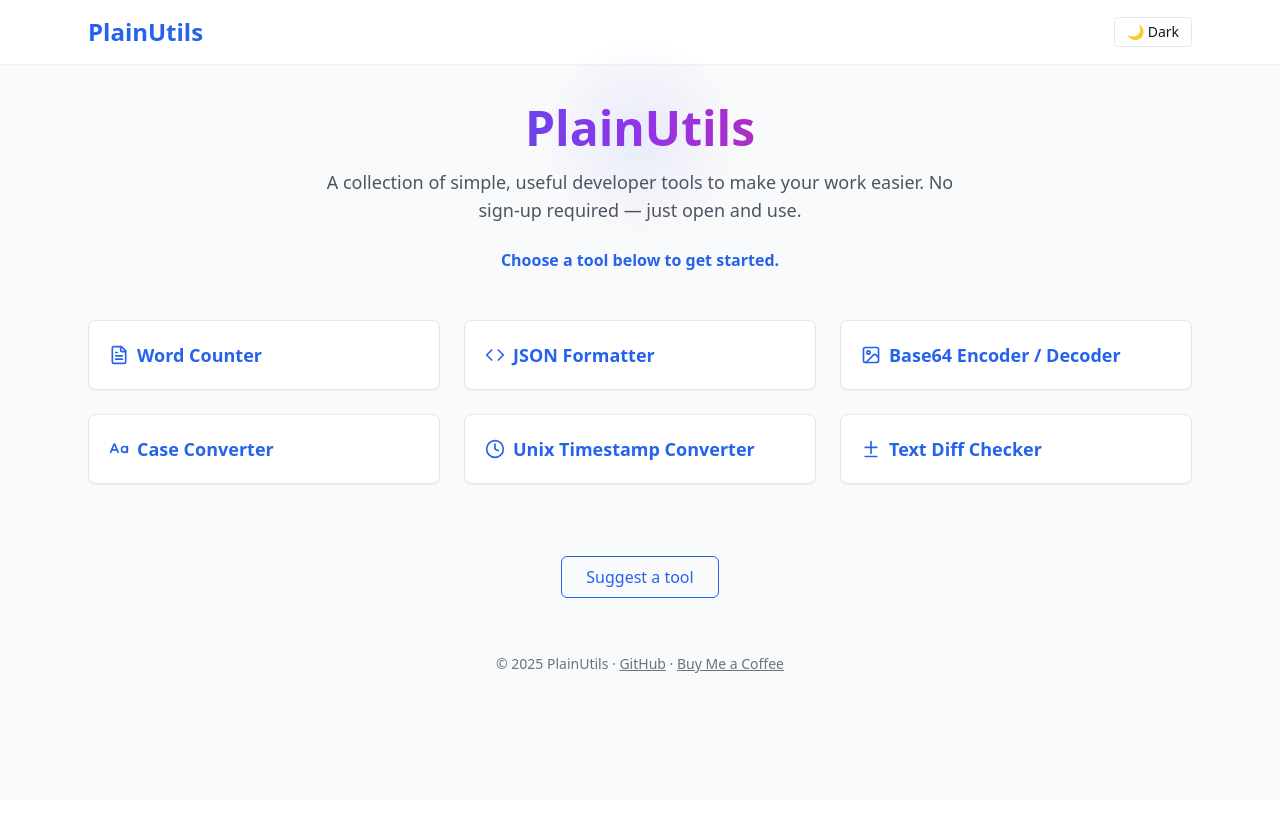
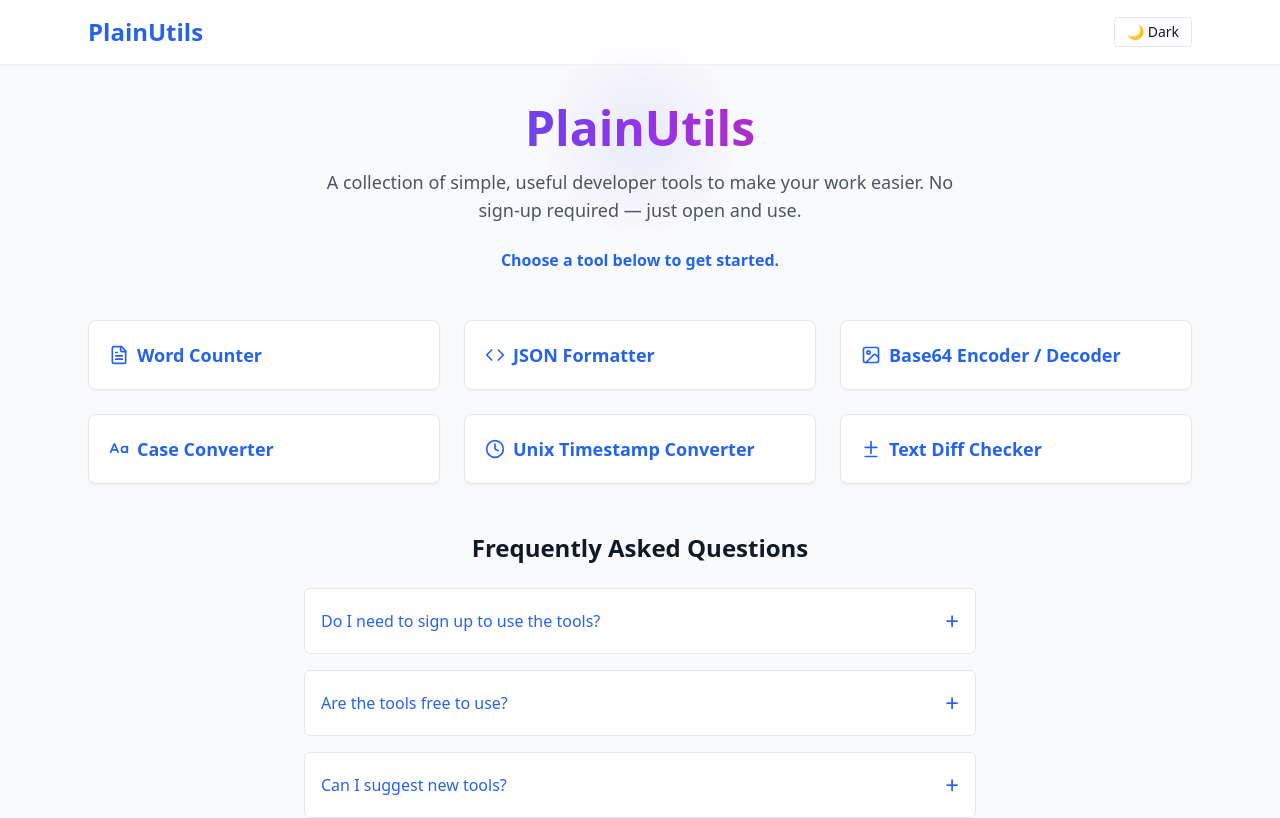
Before and after one commit to pingryte/plainutils, a Next.js app: page / in a window 1280 px wide. Shown: the top 818 px of the page. Built offline with nearby package versions, Linux system fonts and the light colour scheme.

Commit message:
Added FAQs section

```diff
--- a/components/Layout.js
+++ b/components/Layout.js
@@ -30,12 +30,12 @@ function ToolSwitcher() {
                 href={href}
                 aria-current={isActive ? 'page' : undefined}
                 className={`flex items-center gap-3 p-2 rounded-md ${isActive
-                    ? 'bg-blue-100 dark:bg-blue-900 text-blue-700 dark:text-blue-300 font-semibold'
-                    : 'text-gray-700 dark:text-gray-300 hover:bg-gray-100 dark:hover:bg-gray-800'
+                  ? 'bg-blue-100 dark:bg-blue-900 text-blue-700 dark:text-blue-300 font-semibold'
+                  : 'text-gray-700 dark:text-gray-300 hover:bg-gray-100 dark:hover:bg-gray-800'
                   }`}
               >
-                {Icon && <Icon className="w-5 h-5" />}
-                {title}
+                {Icon && <Icon className="w-5 h-5" aria-hidden="true" />}
+                <span>{title}</span>
               </Link>
             </li>
           );
@@ -91,7 +91,7 @@ export default function Layout({ title, children }) {
         <div className="flex-1">
           {!isHome && (
             <div className="flex items-center gap-2 mb-6">
-              {Icon && <Icon className="w-6 h-6 text-blue-500" />}
+              {Icon && <Icon className="w-6 h-6 text-blue-500" aria-hidden="true" />}
               <h1 className="text-3xl font-bold">{formattedTitle}</h1>
             </div>
           )}
--- a/pages/index.js
+++ b/pages/index.js
@@ -1,5 +1,6 @@
 import Link from 'next/link';
 import Layout from '../components/Layout';
+import React from 'react';
 import {
   FileText,
   Code,
@@ -17,6 +18,58 @@ const tools = [
   { title: 'Unix Timestamp Converter', href: '/tools/unix-timestamp', icon: Clock },
   { title: 'Text Diff Checker', href: '/tools/text-diff', icon: Diff },
 ];
+
+const faqs = [
+  {
+    question: "Do I need to sign up to use the tools?",
+    answer: "No sign-up is required. Just open any tool and start using it immediately."
+  },
+  {
+    question: "Are the tools free to use?",
+    answer: "Yes, all tools on PlainUtils are completely free to use."
+  },
+  {
+    question: "Can I suggest new tools?",
+    answer: "Absolutely! Use the “Suggest a tool” button below to send your ideas."
+  },
+];
+
+function FAQ({ faqs }) {
+  const [openIndex, setOpenIndex] = React.useState(null);
+
+  const toggleIndex = (index) => {
+    setOpenIndex(openIndex === index ? null : index);
+  };
+
+  return (
+    <section className="max-w-2xl mx-auto mb-16">
+      <h2 className="text-2xl font-semibold mb-6 text-center">Frequently Asked Questions</h2>
+      <div className="space-y-4">
+        {faqs.map(({ question, answer }, index) => (
+          <div key={index} className="border rounded-md p-4 bg-white dark:bg-gray-900 cursor-pointer">
+            <button
+              className="w-full text-left flex justify-between items-center font-medium text-blue-600 dark:text-blue-400 focus:outline-none"
+              onClick={() => toggleIndex(index)}
+              aria-expanded={openIndex === index}
+              aria-controls={`faq-content-${index}`}
+            >
+              <span>{question}</span>
+              <span className="text-2xl">{openIndex === index ? "−" : "+"}</span>
+            </button>
+            {openIndex === index && (
+              <p
+                id={`faq-content-${index}`}
+                className="mt-3 text-gray-700 dark:text-gray-300"
+              >
+                {answer}
+              </p>
+            )}
+          </div>
+        ))}
+      </div>
+    </section>
+  );
+}
 
 export default function Home() {
   return (
@@ -78,7 +131,10 @@ export default function Home() {
         ))}
       </div>
 
-      {/* Suggest a tool button */}
+      {/* FAQ Section */}
+      <FAQ faqs={faqs} />
+
+      {/* Suggest a tool button below FAQs */}
       <div className="text-center">
         <a
           href="mailto:plainutils@pingryte.com"
```
